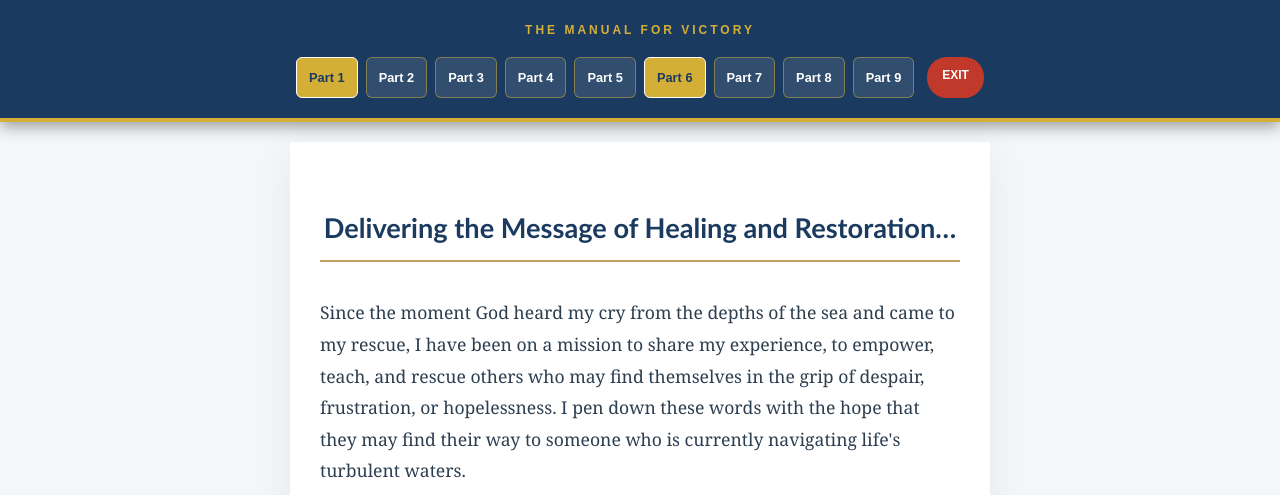
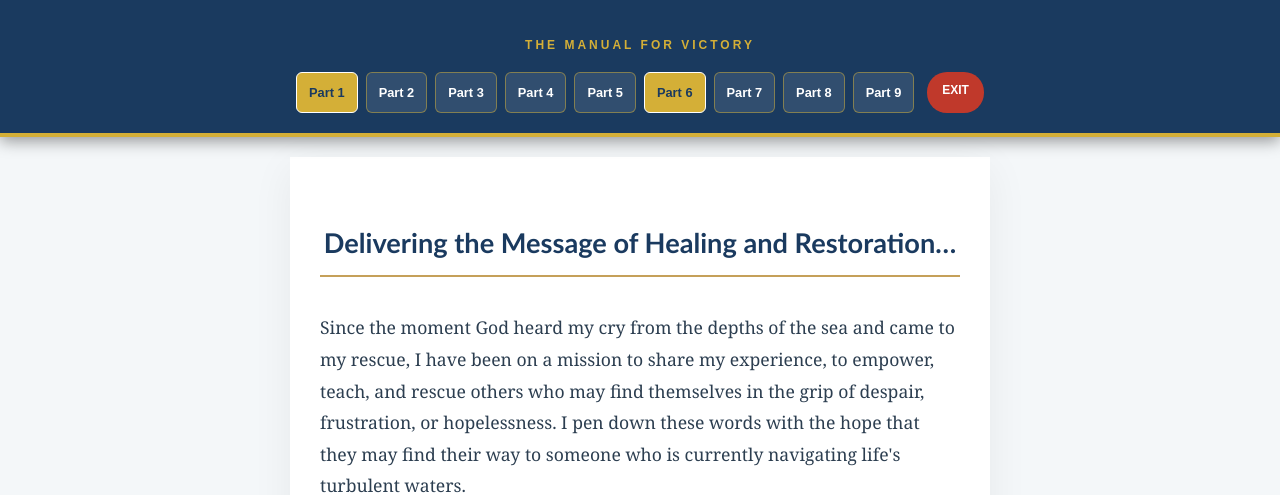
Before and after one commit to podcashy/book, a plain HTML site: page part6.html in a window 1280 px wide. Shown: the top 495 px of the page. Drawn offline with Linux system fonts and the light colour scheme; sample sign-in values are in the browser's storage.

Commit message:
Update part6.html

```diff
--- a/part6.html
+++ b/part6.html
@@ -113,8 +113,7 @@
     </script>
 </head>
 <body>
-<nav style="width: 100%; background: #1a3a5f; padding: 20px 0; position: sticky; top: 0; z-index: 1000; text-align: center; border-bottom: 4px solid #d4af37; box-shadow: 0 4px 15px rgba(0,0,0,0.4); margin-bottom: 20px;">
-
+<nav style="width: 100%; background: #1a3a5f; padding: 35px 0 20px 0; position: sticky; top: 0; z-index: 1000; text-align: center; border-bottom: 4px solid #d4af37; box-shadow: 0 4px 15px rgba(0,0,0,0.4); margin-bottom: 20px;">
     <div style="color: #d4af37; font-size: 0.75rem; font-weight: 800; letter-spacing: 3px; margin-bottom: 15px; text-transform: uppercase; font-family: sans-serif;">
         THE MANUAL FOR VICTORY
     </div>
```
